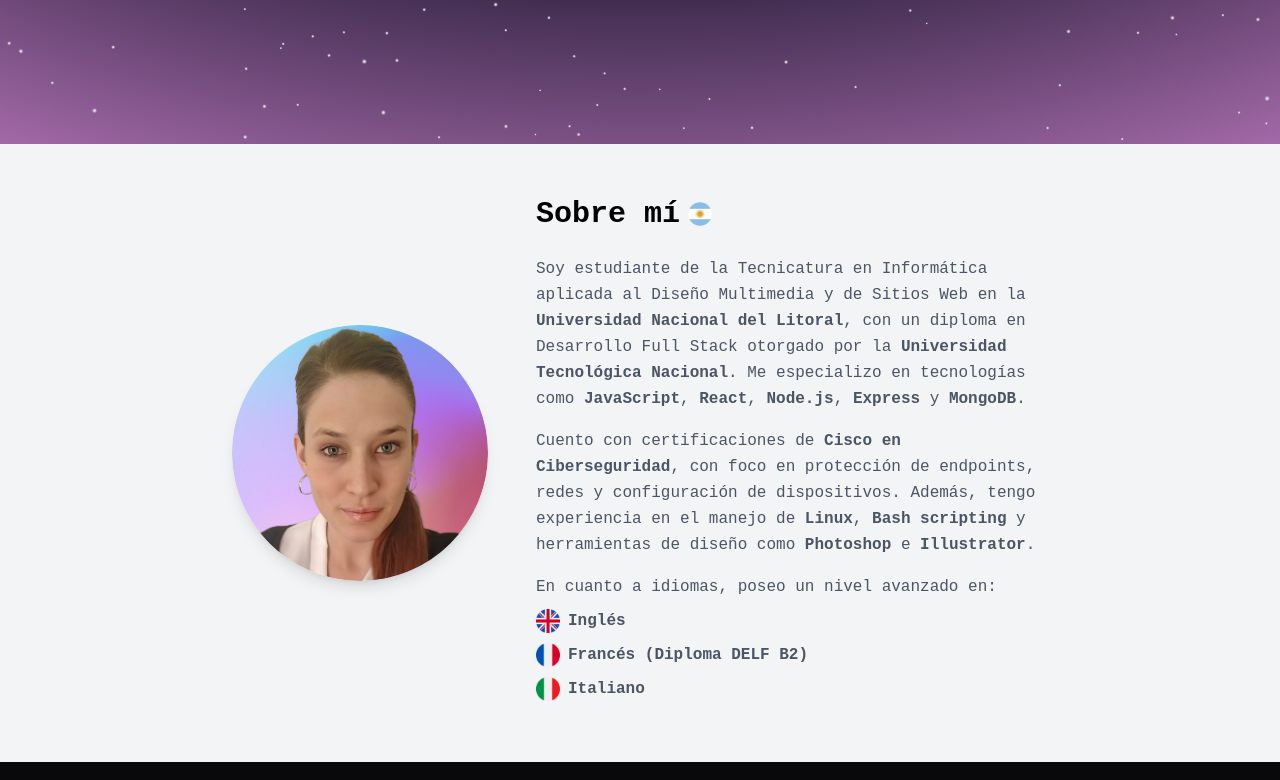
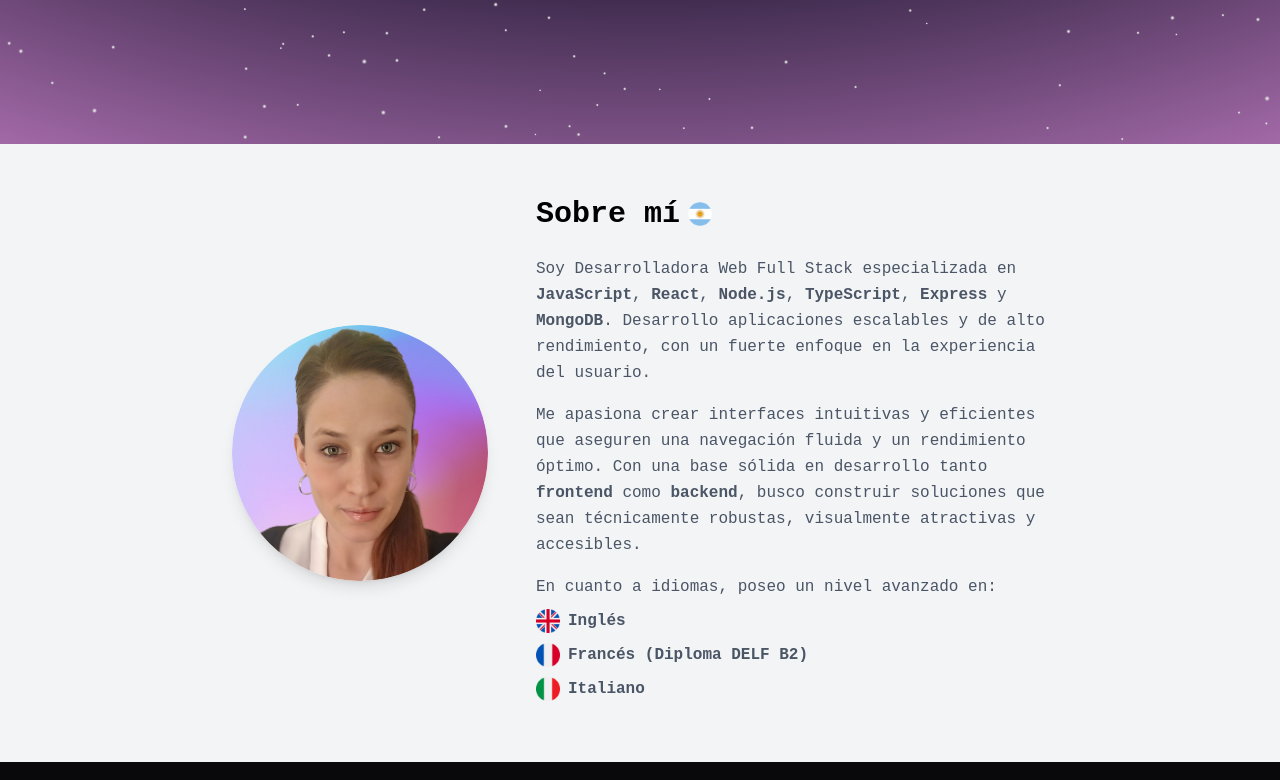
Before and after one commit to agush44/portfolio, a React (Vite) app: page / in a window 1280 px wide. Shown: the part 656-1436 px from the top of the page. Built offline with nearby package versions, Linux system fonts and the light colour scheme.

Commit message:
refactor: about

```diff
--- a/index.html
+++ b/index.html
@@ -7,19 +7,19 @@
   <meta name="google-site-verification" content="zm-8EgoErDhd3tjLZm3sK1AJyhgF7q9i673AWKqloOs" />
   <title>Portfolio de Ma. Agustina Benitez</title>
   <meta name="description"
-    content="Portfolio de Ma. Agustina Benitez, desarrolladora web con experiencia en JavaScript, React, Node.js, Express y MongoDB." />
+    content="Portfolio de María Agustina Benitez, desarrolladora web con experiencia en JavaScript, React, Node.js, Express y MongoDB." />
 
   <link rel="icon" type="image/png" href="/programa.png" />
 
   <meta property="og:type" content="website" />
-  <meta property="og:title" content="Portfolio de Ma. Agustina Benitez" />
+  <meta property="og:title" content="Portfolio de María Agustina Benitez" />
   <meta property="og:description" content="Desarrolladora web | JavaScript | React | Node.js | Diseño multimedia." />
   <meta property="og:image" content="https://magustinabenitez-portfolio.vercel.app/assets/agushcv-BToQCboy.png" />
   <meta property="og:url" content="https://magustinabenitez-portfolio.vercel.app/" />
 
   <!-- Twitter Card -->
   <meta name="twitter:card" content="summary_large_image" />
-  <meta name="twitter:title" content="Portfolio de Ma. Agustina Benitez" />
+  <meta name="twitter:title" content="Portfolio de María Agustina Benitez" />
   <meta name="twitter:description"
     content="Desarrolladora web con experiencia en JavaScript, React, Node.js y diseño multimedia." />
   <meta name="twitter:image" content="https://magustinabenitez-portfolio.vercel.app/assets/agushcv-BToQCboy.png" />
--- a/src/components/Hero/AuroraHero.jsx
+++ b/src/components/Hero/AuroraHero.jsx
@@ -39,9 +39,9 @@ export const AuroraHero = () => {
         <span className="mb-5 inline-block rounded-full bg-gray-600/50 px-3 py-1.5 text-sm">
           Disponible para trabajar
         </span>
-        <h1 className="max-w-3xl bg-gradient-to-br from-white to-gray-400 bg-clip-text text-left text-3xl font-bold leading-tight text-transparent sm:text-5xl sm:leading-tight md:text-7xl md:leading-tight">
+        <h2 className="max-w-3xl bg-gradient-to-br from-white to-gray-400 bg-clip-text text-left text-3xl font-bold leading-tight text-transparent sm:text-5xl sm:leading-tight md:text-7xl md:leading-tight">
           Soy Ma. Agustina Benítez,
-        </h1>
+        </h2>
         <p className="my-6 max-w-xl text-left text-base leading-relaxed md:text-lg md:leading-relaxed flex items-center gap-2">
           Desarrolladora Full Stack
           <img
--- a/src/pages/About.jsx
+++ b/src/pages/About.jsx
@@ -31,22 +31,19 @@ function About() {
             <img src="/arg.png" alt="Bandera Argentina" className="w-6 h-6" />
           </div>
           <p className="text-gray-600 leading-relaxed mb-4">
-            Soy estudiante de la Tecnicatura en Informática aplicada al Diseño
-            Multimedia y de Sitios Web en la{" "}
-            <strong>Universidad Nacional del Litoral</strong>, con un diploma en
-            Desarrollo Full Stack otorgado por la{" "}
-            <strong>Universidad Tecnológica Nacional</strong>. Me especializo en
-            tecnologías como <strong>JavaScript</strong>, <strong>React</strong>
-            , <strong>Node.js</strong>, <strong>Express</strong> y{" "}
-            <strong>MongoDB</strong>.
+            Soy Desarrolladora Web Full Stack especializada en{" "}
+            <strong>JavaScript</strong>, <strong>React</strong>,{" "}
+            <strong>Node.js</strong>, <strong>TypeScript</strong>,{" "}
+            <strong>Express</strong> y <strong>MongoDB</strong>. Desarrollo
+            aplicaciones escalables y de alto rendimiento, con un fuerte enfoque
+            en la experiencia del usuario.
           </p>
           <p className="text-gray-600 leading-relaxed mb-4">
-            Cuento con certificaciones de{" "}
-            <strong>Cisco en Ciberseguridad</strong>, con foco en protección de
-            endpoints, redes y configuración de dispositivos. Además, tengo
-            experiencia en el manejo de <strong>Linux</strong>,{" "}
-            <strong>Bash scripting</strong> y herramientas de diseño como{" "}
-            <strong>Photoshop</strong> e <strong>Illustrator</strong>.
+            Me apasiona crear interfaces intuitivas y eficientes que aseguren
+            una navegación fluida y un rendimiento óptimo. Con una base sólida
+            en desarrollo tanto <strong>frontend</strong> como{" "}
+            <strong>backend</strong>, busco construir soluciones que sean
+            técnicamente robustas, visualmente atractivas y accesibles.
           </p>
           <p className="text-gray-600 leading-relaxed flex items-center mb-2 gap-4">
             En cuanto a idiomas, poseo un nivel avanzado en:
```
